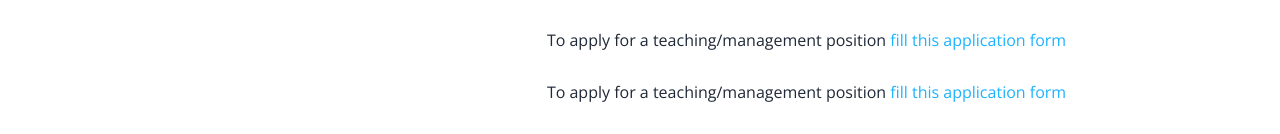
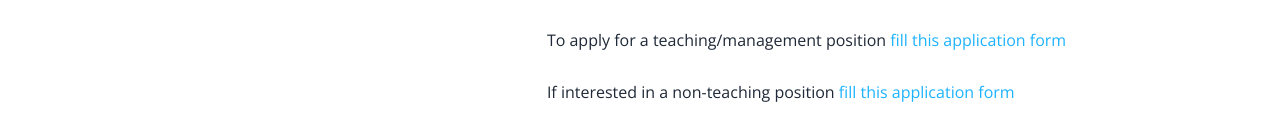
Before and after one commit to Swizel-Tech/new-hall-front, a React (Vite) app: page /career-newhall-school in a window 1280 px wide. Shown: the part 818-952 px from the top of the page. Built offline with nearby package versions, Linux system fonts and the light colour scheme.

Commit message:
google form integration

```diff
--- a/src/pages/Career.tsx
+++ b/src/pages/Career.tsx
@@ -1,6 +1,6 @@
 // import { useNavigate } from "react-router-dom";
 // import { FaAngleRight } from "react-icons/fa";
-import { career, EducatorNewHallform } from "../assets";
+import { career } from "../assets";
 import { useEffect, useState } from "react";
 import List from "../components/ui/list/List";
 
@@ -84,18 +84,18 @@ const Career = () => {
                 <p className="my-2 font-OpenSans text-[16px] font-normal text-left leading-[44px]">
                   To apply for a teaching/management position{" "}
                   <a
-                    href={EducatorNewHallform}
-                    download="EducatorForm.pdf"
+                    href="https://docs.google.com/forms/d/e/1FAIpQLSeRdWCmR4BVu7DiHJ14c0tZHDs34EsMeq1e_q2G1B1hPdy7dg/viewform"
+                    target="_blank"
                     className="text-[#1EB3FE]"
                   >
                     fill this application form
-                  </a>{" "}
+                  </a>
                 </p>
                 <p className="font-OpenSans text-[16px] font-normal text-left leading-[44px]">
-                  To apply for a teaching/management position{" "}
+                  If interested in a non-teaching position{" "}
                   <a
-                    href={EducatorNewHallform}
-                    download="EducatorForm.pdf"
+                    // href={EducatorNewHallform}
+                    // download="EducatorForm.pdf"
                     className="text-[#1EB3FE]"
                   >
                     fill this application form
```
